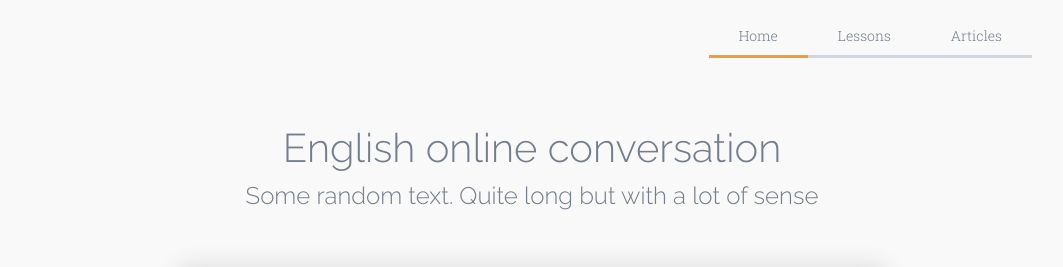
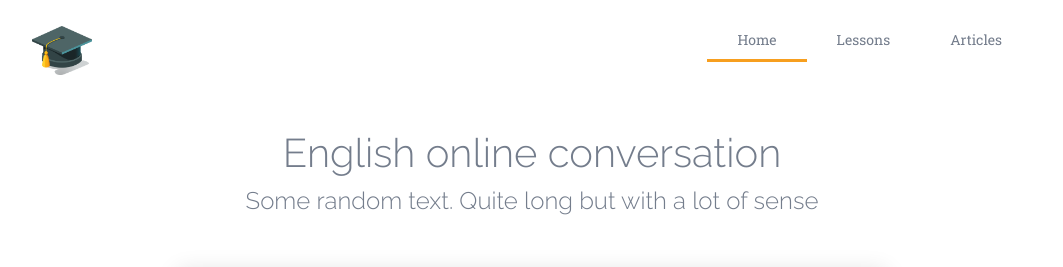
Before and after one commit to svyatik/english-practice, a PHP site: page / in a window 1280 px wide. Shown: the top 267 px of the page, without its empty margins (108-1171 px from the left). Run offline with PHP 8.4, Linux system fonts and the light colour scheme; some libraries are stand-ins or nearby versions.

Commit message:
navbar fixes

```diff
--- a/dist/main.css
+++ b/dist/main.css
@@ -14,7 +14,8 @@ body {
 
 ul {
   list-style-type: none;
-  padding: 0; }
+  padding: 0;
+  margin: 0; }
 
 a {
   text-decoration: none; }
@@ -53,17 +54,25 @@ h1, h2, h3, h4, h5, h6 {
   height: 100vh; }
 
 .nav {
-  text-align: right; }
+  display: flex;
+  justify-content: space-between;
+  padding-top: 20px; }
+
+.nav-logo a {
+  display: block;
+  margin-top: 6px; }
 
 .nav-list {
-  display: inline-flex; }
+  display: inline-flex;
+  text-align: right; }
   .nav-list a {
     color: #747d8c;
     padding: 10px 30px;
     display: inline-block;
-    border-bottom: 3px solid #ced6e0;
+    border-bottom: 3px solid transparent;
     font-size: 14px;
-    font-family: "Roboto Slab", serif; }
+    font-family: "Roboto Slab", serif;
+    font-weight: 400; }
     .nav-list a.active {
       border-color: #f79f1f; }
     .nav-list a:not(.active):hover {
@@ -207,19 +216,19 @@ h3 {
   font-weight: 400;
   text-align: right; }
 
-body {
+.post body {
   background-color: #f9f9f9; }
 
-.content {
+.post .content {
   margin-top: 50px; }
 
-h2 {
+.post h2 {
   margin-top: 50px; }
 
-.color-wrapper {
+.post .color-wrapper {
   background-color: #fff; }
 
-.post-container {
+.post .post-container {
   margin-top: 150px;
   position: relative;
   top: -100px;
@@ -230,11 +239,11 @@ h2 {
   box-shadow: 0 0 22px 4px rgba(0, 0, 0, 0.12);
   padding: 35px;
   background-color: #fff; }
-  .post-container img {
+  .post .post-container img {
     margin: 0 auto;
     display: block;
     margin-bottom: 15px; }
-  .post-container p {
+  .post .post-container p {
     margin-bottom: 15px; }
 
 .btn-default {
--- a/index.html
+++ b/index.html
@@ -52,6 +52,11 @@ Cats with us. Always.
         <header class="header">
             <div class="container">
                 <nav class="nav">
+                    <div class="nav-logo">
+                        <a href="/">
+                            <img src="/img/logo.png" width="60" alt="logo">
+                        </a>
+                    </div>
                     <ul class="nav-list">
                         <li>
                             <a class="active" href="#">Home</a>
--- a/sass/base/_reset.scss
+++ b/sass/base/_reset.scss
@@ -26,6 +26,7 @@ body {
 ul {
     list-style-type: none;
     padding: 0;
+    margin: 0;
 }
 
 a {
--- a/sass/layout/_header.scss
+++ b/sass/layout/_header.scss
@@ -1,17 +1,28 @@
 .nav {
-    text-align: right;
+    display: flex;
+    justify-content: space-between;
+    padding-top: 20px;
+}
+
+.nav-logo {
+    a {
+        display: block;
+        margin-top: 6px;
+    }
 }
 
 .nav-list {
     display: inline-flex;
+    text-align: right;
 
     a {
         color: $primary;
         padding: 10px 30px;
         display: inline-block;
-        border-bottom: 3px solid $secondary;
+        border-bottom: 3px solid transparent;
         font-size: 14px;
         font-family: $serif;
+        font-weight: 400;
 
         &.active {
             border-color: $warning;
--- a/sass/pages/_post.scss
+++ b/sass/pages/_post.scss
@@ -1,3 +1,4 @@
+.post {
     body {
         background-color: $gray;
     }
@@ -16,7 +17,6 @@ h2 {
 
     .post-container {
         margin-top: 150px;
-    // margin-bottom: 60px;
         position: relative;
         top: -100px;
         font-size: 17px;
@@ -37,3 +37,4 @@ h2 {
             margin-bottom: 15px;
         }
     }
+}
```
Also changed, not shown: post.html (+6 -1 lines), img/logo.png (renamed from img/favicon-original-01.png). Lines whose indentation alone changed are shown as unchanged.
